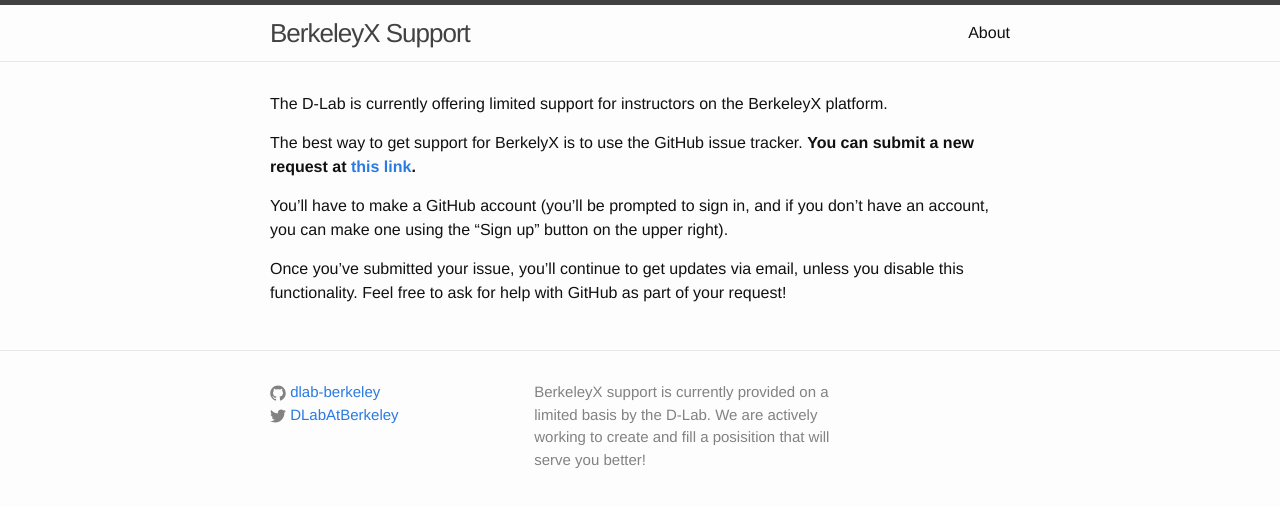
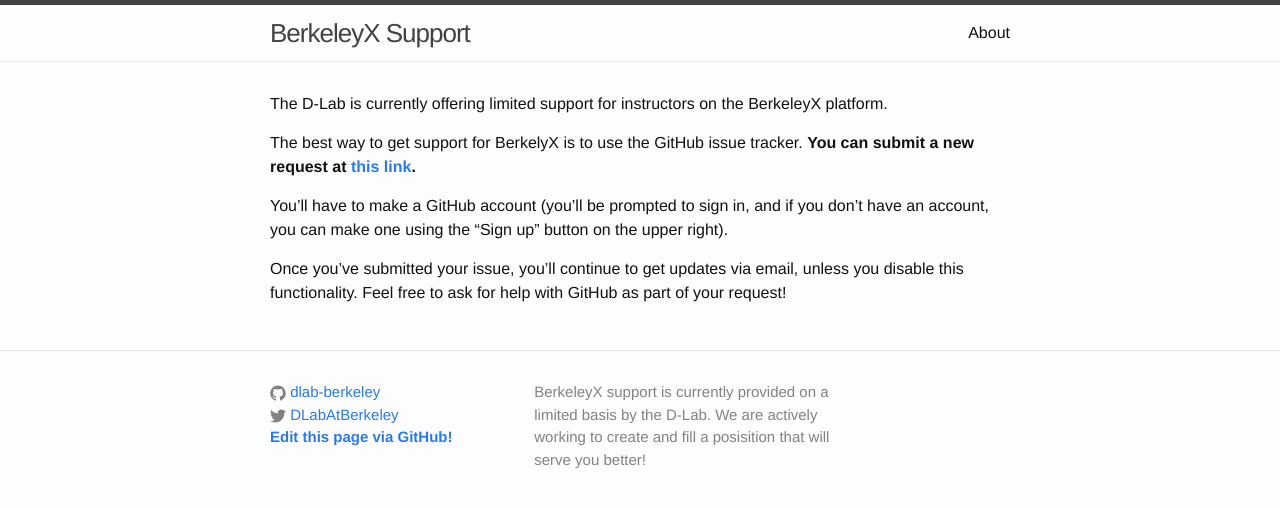
Before and after one commit to dlab-berkeley/BerkeleyX-support, a Jekyll site: the page built from index.md, in a window 1280 px wide. Shown: the top 507 px of the page. Built offline with Jekyll 4.4.1, drawn with Linux system fonts in a browser that asks for light colours.

Commit message:
Updated footer

```diff
--- a/_includes/footer.html
+++ b/_includes/footer.html
@@ -33,6 +33,11 @@
             </a>
           </li>
           {% endif %}
+          <li>
+            <a
+          href="https://github.com/dlab-berkeley/BerkeleyX-support/blob/gh-pages/index.md">
+          <strong>Edit this page via GitHub!</strong></a>
+          </li>
         </ul>
       </div>
 
```
